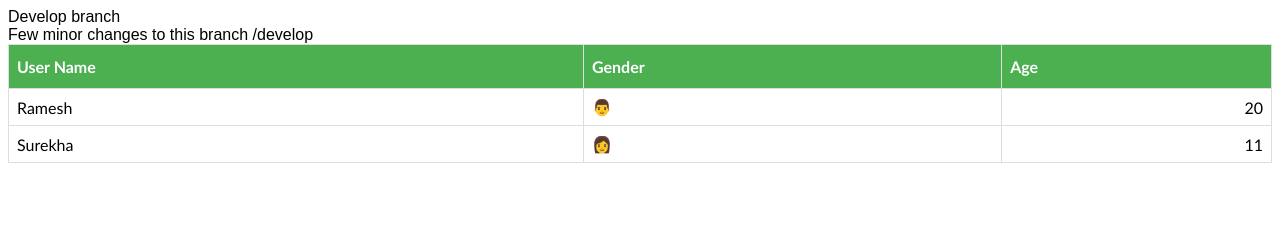
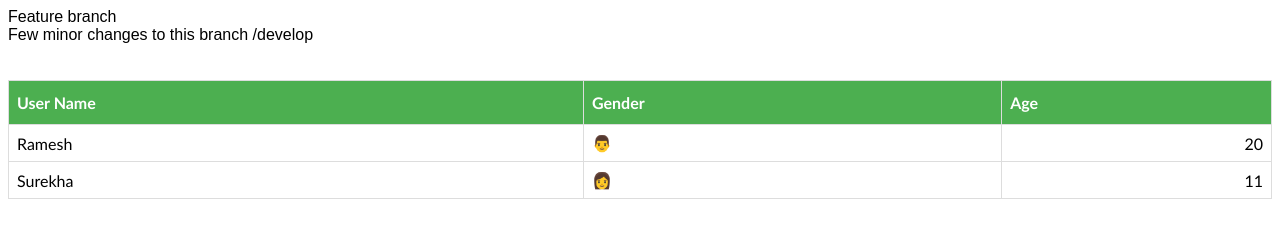
Before and after one commit to sanjaybh/DynamicGrid, a website built with Parcel: page index.html in a window 1280 px wide. Built offline with nearby package versions, Linux system fonts and the light colour scheme.

Commit message:
changes 2

```diff
--- a/index.html
+++ b/index.html
@@ -6,8 +6,13 @@
   </head>
 
   <body>
-    <div>Develop branch</div>
+    <div>Feature branch</div>
+
     <div>Few minor changes to this branch /develop</div>
+
+    <br />
+    <br />
+
     <div class="example-grid-parent"></div>
 
     <script src="src/index.js"></script>
```
Also changed, not shown: .travis.yml.
